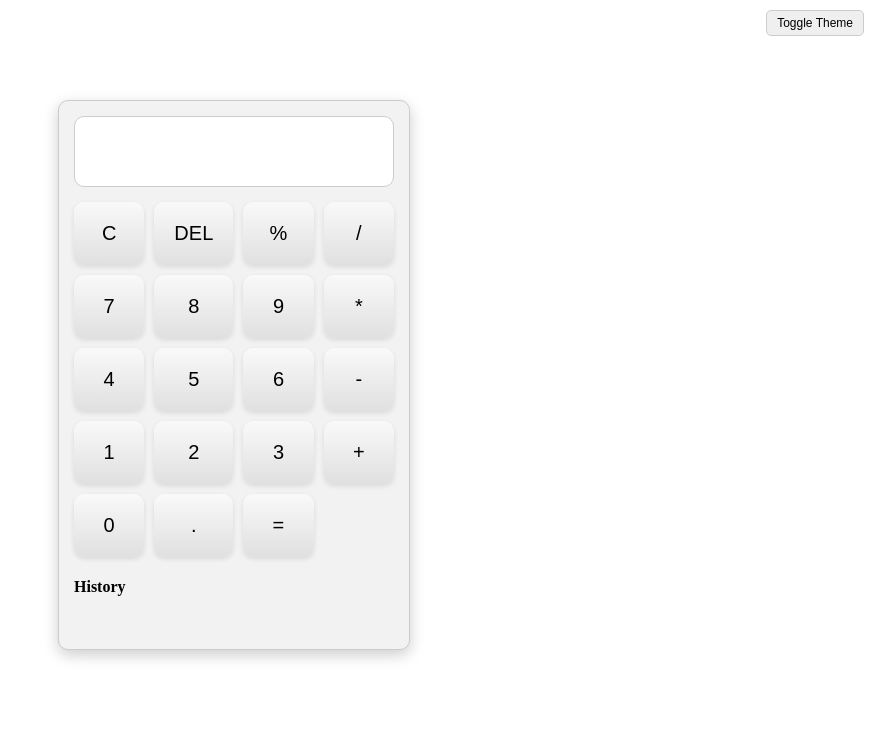
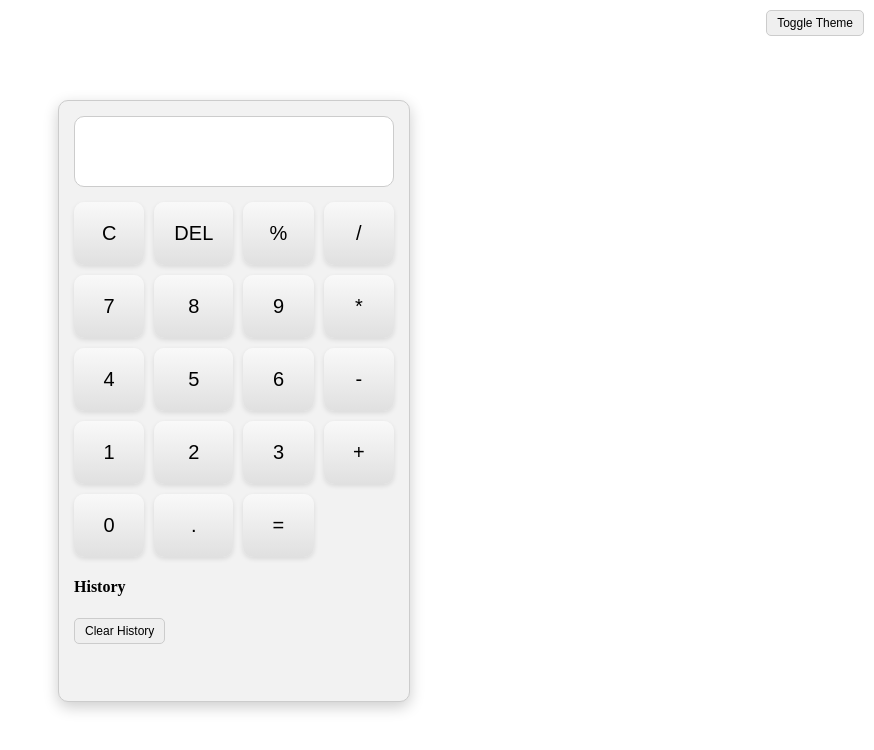
Before and after one commit to akmalmoyin37-a11y/Calculator, a plain HTML site: page index.html in a window 1280 px wide. Shown: the whole page, without its empty margins (406-1280 px from the left). Drawn offline with Linux system fonts and the light colour scheme.

Commit message:
feat: Add clear history button

```diff
--- a/index.html
+++ b/index.html
@@ -34,6 +34,7 @@
         </div>
         <div class="history">
             <h4>History</h4>
+            <button id="clear-history" onclick="clearHistory()">Clear History</button>
             <ul id="history-list"></ul>
         </div>
     </div>
--- a/script.js
+++ b/script.js
@@ -44,6 +44,11 @@ function updateHistory() {
     }
 }
 
+function clearHistory() {
+    history = [];
+    updateHistory();
+}
+
 document.addEventListener('keydown', function(event) {
     const key = event.key;
     if (key >= '0' && key <= '9') {
--- a/style.css
+++ b/style.css
@@ -113,3 +113,12 @@
 .dark-mode #history-list li {
     border-bottom-color: #555;
 }
+
+#clear-history {
+    margin-bottom: 10px;
+    padding: 5px 10px;
+    font-size: 12px;
+    border: 1px solid #ccc;
+    border-radius: 5px;
+    cursor: pointer;
+}
```
Also changed, not shown: 1 other file.
